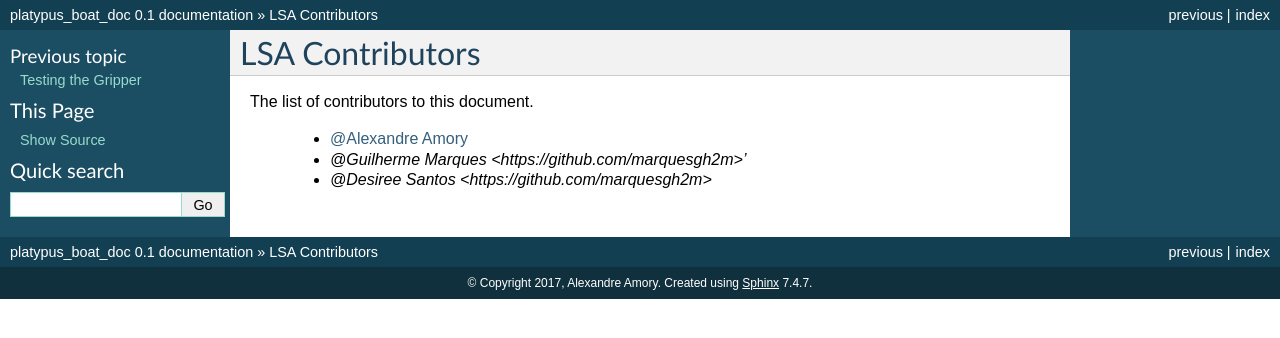
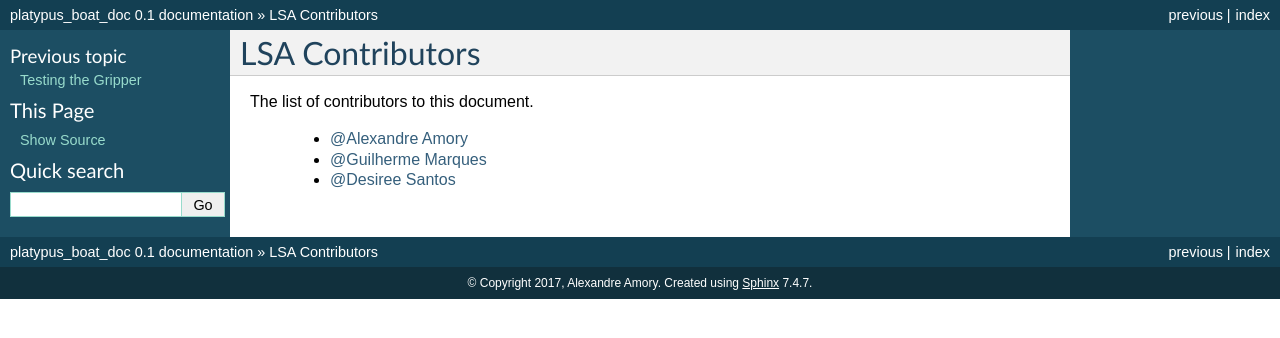
Before and after one commit to lsa-pucrs/zz-gripper, a Sphinx documentation site: the page built from docs/source/contributors/index.rst, in a window 1280 px wide. Shown: the top 338 px of the page. Built offline with Sphinx 7.4.7, drawn with Linux system fonts in a browser that asks for light colours; pages that are not in the unit, such as notebooks, are missing from menus.

Commit message:
Update contributors page

```diff
--- a/docs/source/contributors/index.rst
+++ b/docs/source/contributors/index.rst
@@ -7,6 +7,6 @@ The list of contributors to this document.
 
 	* `@Alexandre Amory <https://amamory.github.io/>`_
 
-	* `@Guilherme Marques <https://github.com/marquesgh2m>'`
+	* `@Guilherme Marques <https://github.com/marquesgh2m>`_
 
-	* `@Desiree Santos <https://github.com/marquesgh2m>`
+	* `@Desiree Santos <https://github.com/marquesgh2m>`_
```
